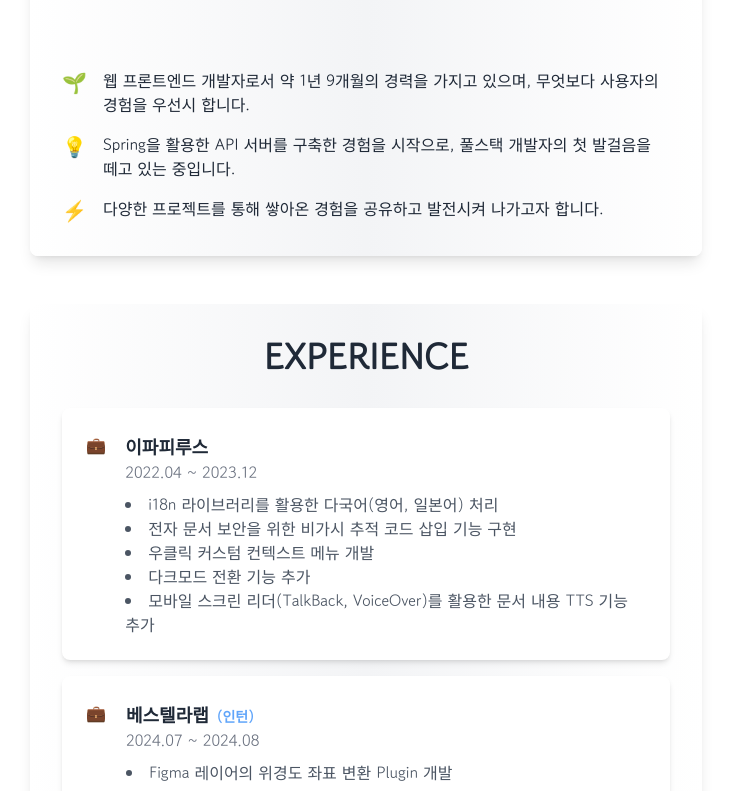
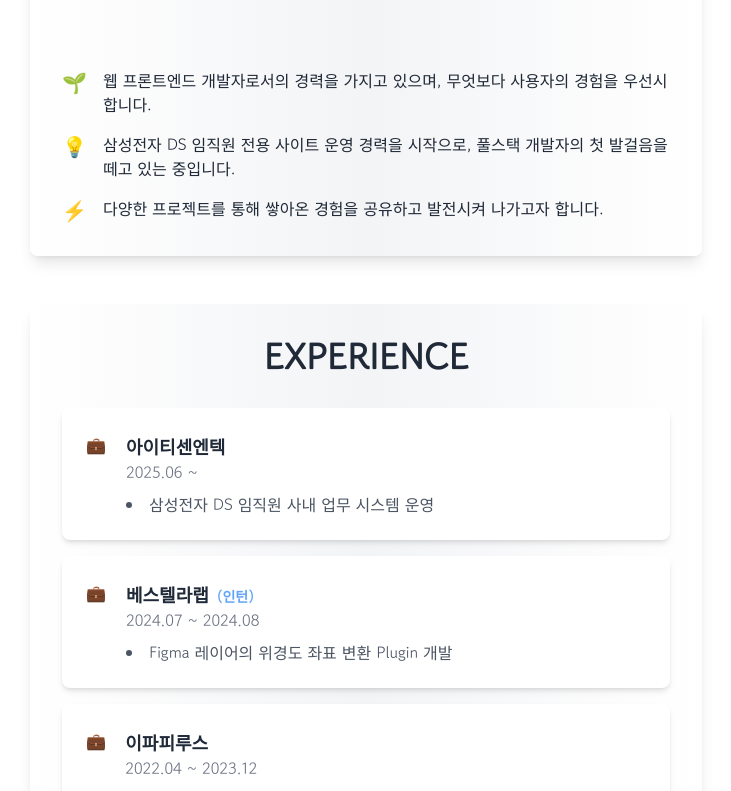
Before and after one commit to backbone94/next-portfolio, a Next.js app: page / in a window 1280 px wide. Shown: the part 461-1252 px from the top of the page, without its empty margins (274-1005 px from the left). Built offline with nearby package versions, Linux system fonts and the light colour scheme; a web font is replaced by a local one.

Commit message:
About, Experience 수정

```diff
--- a/app/components/About.tsx
+++ b/app/components/About.tsx
@@ -31,14 +31,14 @@ export default function About() {
           <div className="flex items-start">
             <span className="mr-4 text-xl">🌱</span>
             <p className="text-base text-gray-800 leading-normal">
-              웹 프론트엔드 개발자로서 약 1년 9개월의 경력을 가지고 있으며, 무엇보다 사용자의 경험을 우선시 합니다.
+              웹 프론트엔드 개발자로서의 경력을 가지고 있으며, 무엇보다 사용자의 경험을 우선시 합니다.
             </p>
           </div>
 
           <div className="flex items-start">
             <span className="mr-4 text-xl">💡</span>
             <p className="text-base text-gray-800 leading-normal">
-              Spring을 활용한 API 서버를 구축한 경험을 시작으로, 풀스택 개발자의 첫 발걸음을 떼고 있는 중입니다.
+              삼성전자 DS 임직원 전용 사이트 운영 경력을 시작으로, 풀스택 개발자의 첫 발걸음을 떼고 있는 중입니다.
             </p>
           </div>
 
--- a/app/components/Experience.tsx
+++ b/app/components/Experience.tsx
@@ -1,15 +1,11 @@
 export default function Experience() {
   const experiences = [
     {
-      company: '이파피루스',
-      duration: '2022.04 ~ 2023.12',
+      company: '아이티센엔텍',
+      duration: '2025.06 ~',
       role: '정규직',
       tasks: [
-        'i18n 라이브러리를 활용한 다국어(영어, 일본어) 처리',
-        '전자 문서 보안을 위한 비가시 추적 코드 삽입 기능 구현',
-        '우클릭 커스텀 컨텍스트 메뉴 개발',
-        '다크모드 전환 기능 추가',
-        '모바일 스크린 리더(TalkBack, VoiceOver)를 활용한 문서 내용 TTS 기능 추가'
+        '삼성전자 DS 임직원 사내 업무 시스템 운영',
       ]
     },
     {
@@ -21,11 +17,15 @@ export default function Experience() {
       ]
     },
     {
-      company: '아이티센엔텍',
-      duration: '2025.06 ~',
+      company: '이파피루스',
+      duration: '2022.04 ~ 2023.12',
       role: '정규직',
       tasks: [
-        '삼성전자 DS 임직원 사내 업무 시스템 운영',
+        'i18n 라이브러리를 활용한 다국어(영어, 일본어) 처리',
+        '전자 문서 보안을 위한 비가시 추적 코드 삽입 기능 구현',
+        '우클릭 커스텀 컨텍스트 메뉴 개발',
+        '다크모드 전환 기능 추가',
+        '모바일 스크린 리더(TalkBack, VoiceOver)를 활용한 문서 내용 TTS 기능 추가'
       ]
     },
   ];
```
